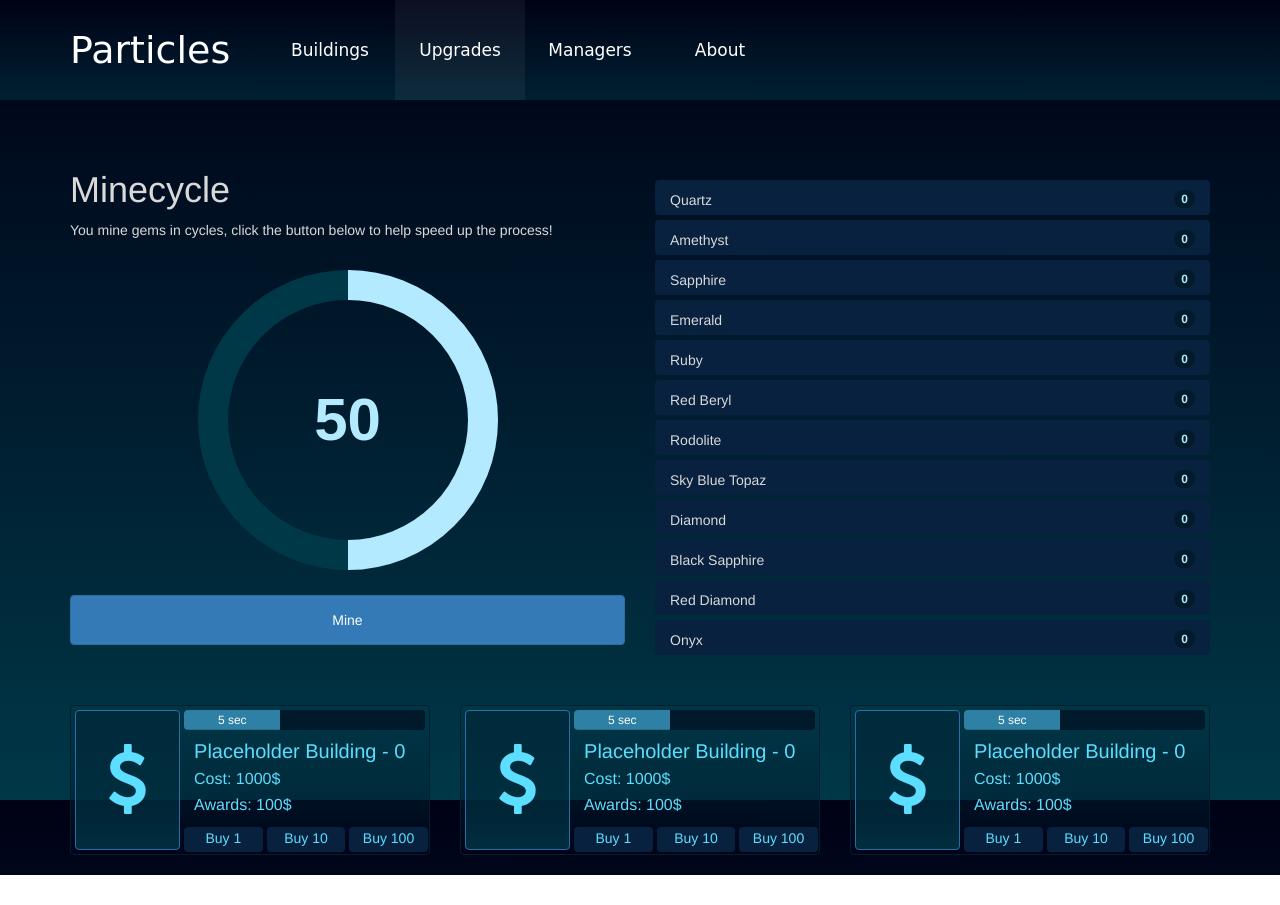
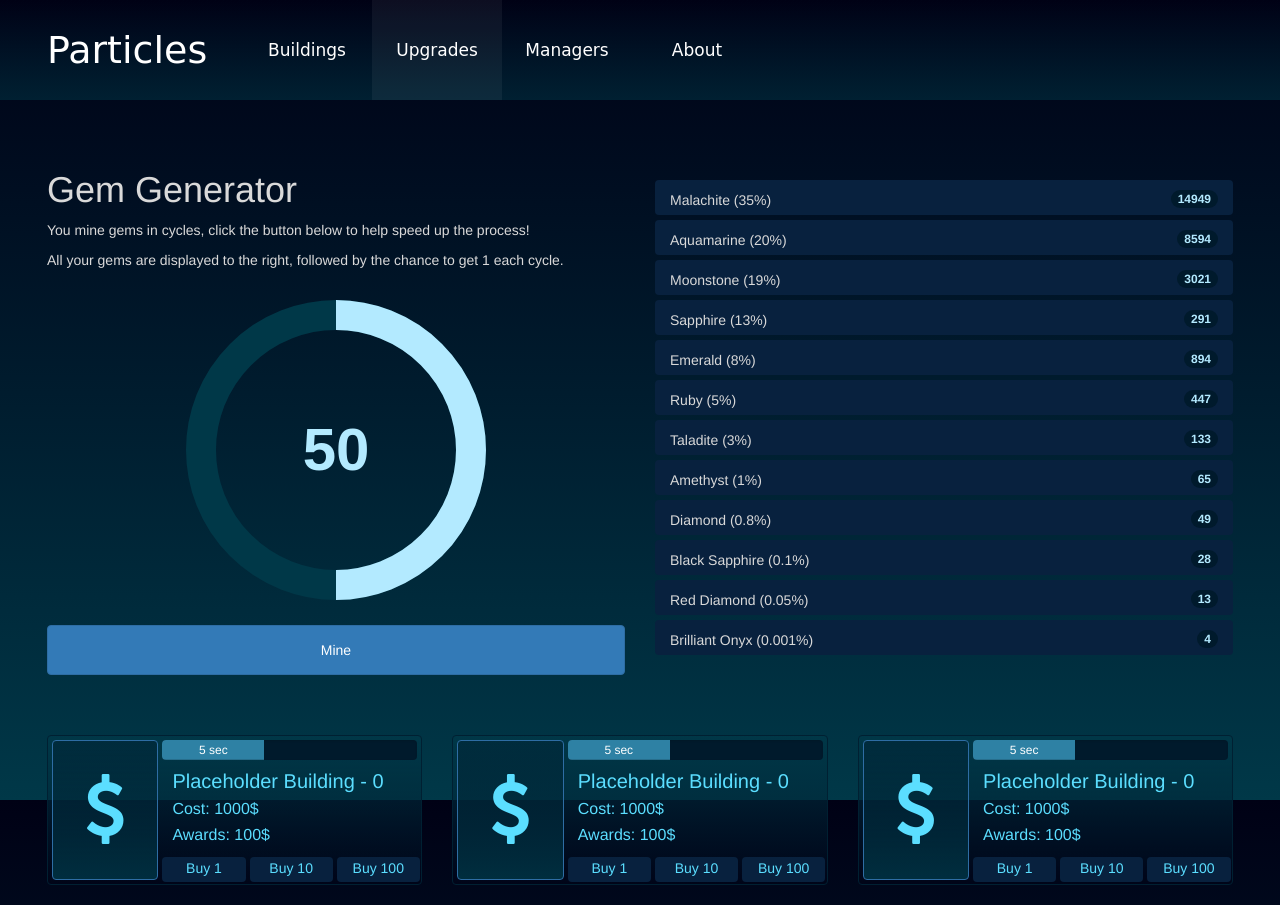
Before and after one commit to snilssonboy/particles, a plain HTML site: page upgrades.html in a window 1280 px wide. Before the commit the page ends 875 px from the top, so only its background shows below. Drawn offline with Linux system fonts and the light colour scheme; a web font is replaced by a local one.

Commit message:
Lotsa layout work

```diff
--- a/css/style.css
+++ b/css/style.css
@@ -202,3 +202,21 @@ html, body {
     background-color: #001A2C;
     color: #b3eaff;
 }
+
+@media (min-width: 768px){
+    .container {
+        width: 750px;
+    }
+}
+
+@media (min-width: 992px){
+    .container {
+        width: 95%;
+    }
+}
+
+@media (min-width: 1500px){
+    .container {
+        width: 80%;
+    }
+}
--- a/upgrades.html
+++ b/upgrades.html
@@ -71,8 +71,9 @@
 
       <div class="col-md-6" style="padding-bottom: 60px;">
 
-        <h1>Minecycle</h1>
+        <h1>Gem Generator</h1>
         <p>You mine gems in cycles, click the button below to help speed up the process!</p>
+        <p>All your gems are displayed to the right, followed by the chance to get 1 each cycle.</p>
         <br>
 
 
@@ -86,18 +87,18 @@
       <div class="col-md-6">
 
           <ul class="list-group">
-            <li class="list-group-item">Quartz<span class="badge">0</span></li>
-            <li class="list-group-item">Amethyst<span class="badge">0</span></li>
-            <li class="list-group-item">Sapphire<span class="badge">0</span></li>
-            <li class="list-group-item">Emerald<span class="badge">0</span></li>
-            <li class="list-group-item">Ruby<span class="badge">0</span></li>
-            <li class="list-group-item">Red Beryl<span class="badge">0</span></li>
-            <li class="list-group-item">Rodolite<span class="badge">0</span></li>
-            <li class="list-group-item">Sky Blue Topaz<span class="badge">0</span></li>
-            <li class="list-group-item">Diamond<span class="badge">0</span></li>
-            <li class="list-group-item">Black Sapphire<span class="badge">0</span></li>
-            <li class="list-group-item">Red Diamond<span class="badge">0</span></li>
-            <li class="list-group-item">Onyx<span class="badge">0</span></li>
+            <li class="list-group-item">Malachite (35%)<span class="badge">14949</span></li>
+            <li class="list-group-item">Aquamarine (20%)<span class="badge">8594</span></li>
+            <li class="list-group-item">Moonstone (19%)<span class="badge">3021</span></li>
+            <li class="list-group-item">Sapphire (13%)<span class="badge">291</span></li>
+            <li class="list-group-item">Emerald (8%)<span class="badge">894</span></li>
+            <li class="list-group-item">Ruby (5%)<span class="badge">447</span></li>
+            <li class="list-group-item">Taladite (3%)<span class="badge">133</span></li>
+            <li class="list-group-item">Amethyst (1%)<span class="badge">65</span></li>
+            <li class="list-group-item">Diamond (0.8%)<span class="badge">49</span></li>
+            <li class="list-group-item">Black Sapphire (0.1%)<span class="badge">28</span></li>
+            <li class="list-group-item">Red Diamond (0.05%)<span class="badge">13</span></li>
+            <li class="list-group-item">Brilliant Onyx (0.001%)<span class="badge">4</span></li>
           </ul>
 
       </div>
```
Also changed, not shown: about.html (+1 -31 lines), 1 other file.
